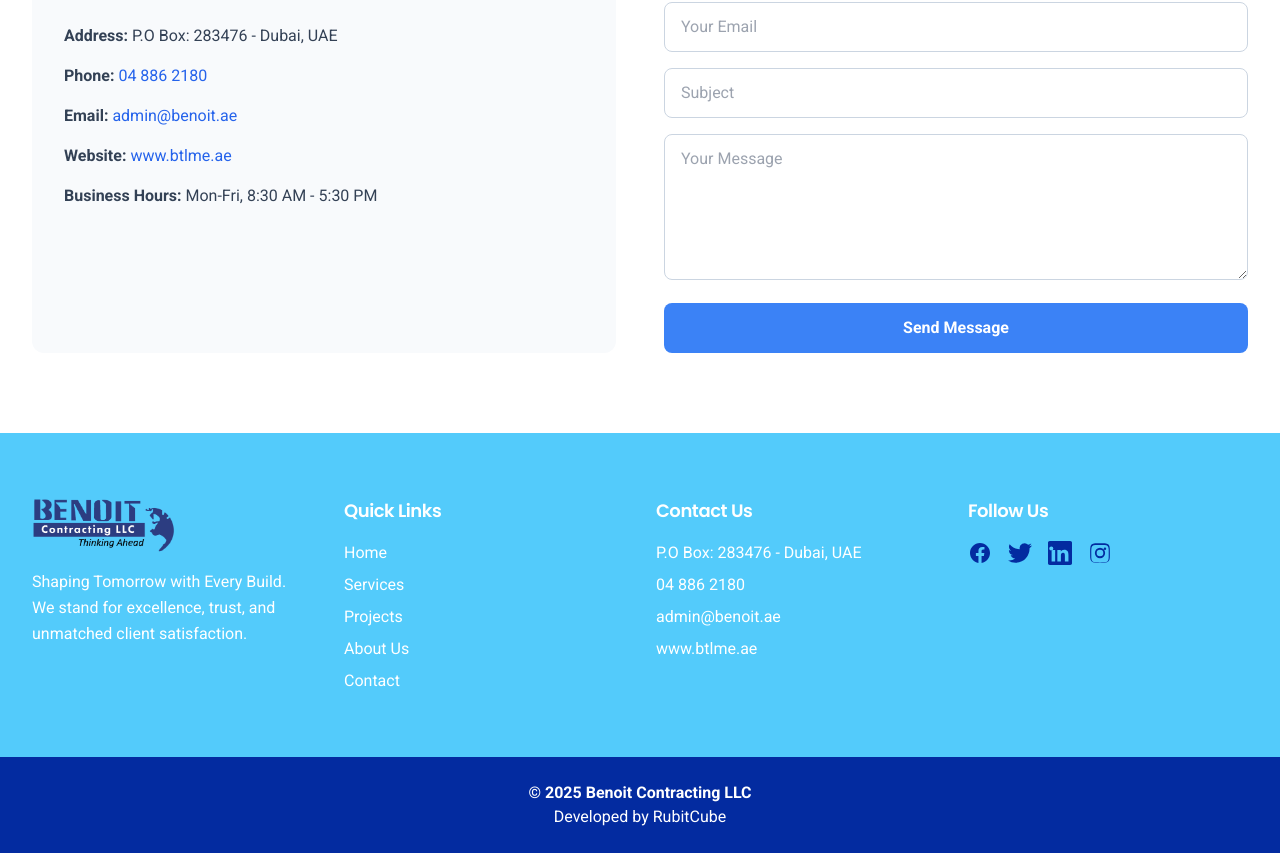
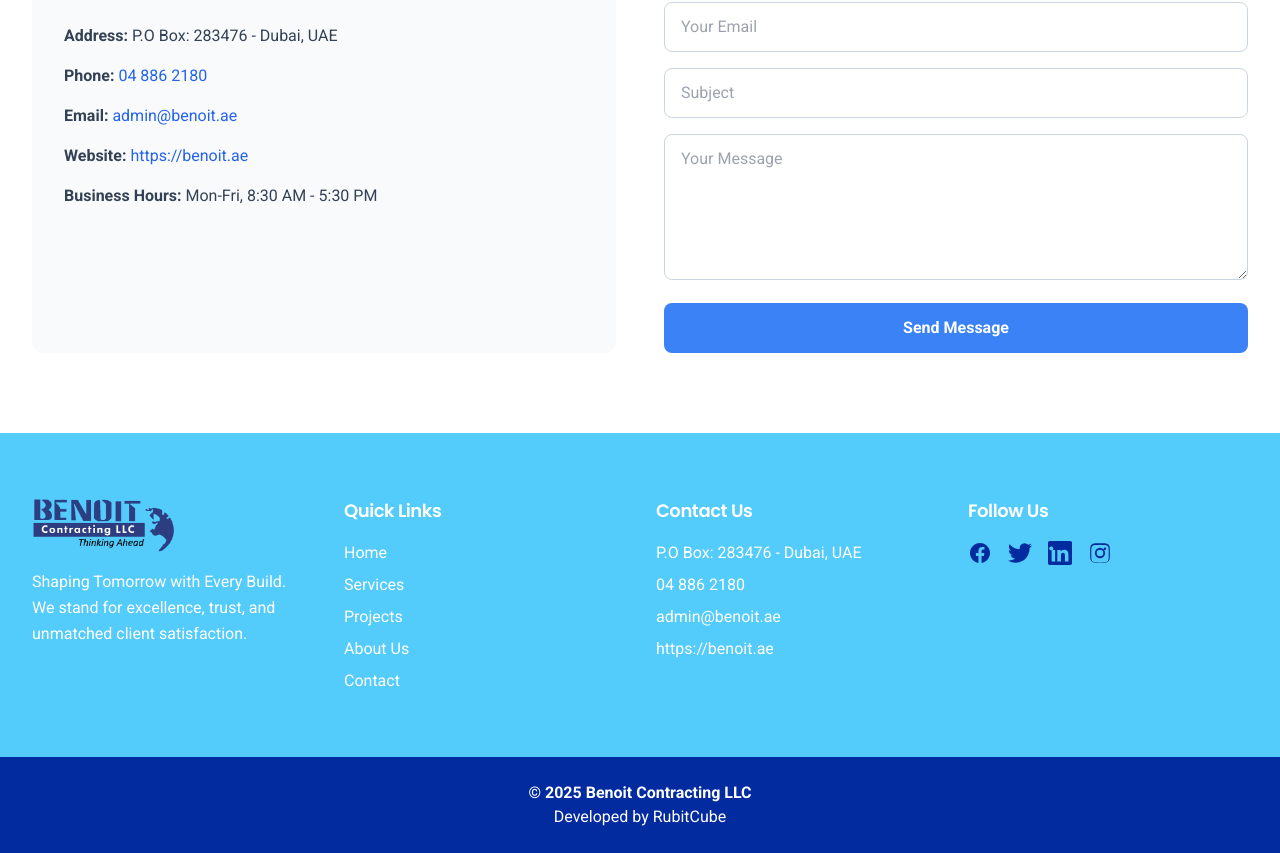
Before and after one commit to 120296Soumyaju/ConstructProp, a React (Vite) app: page / in a window 1280 px wide. Shown: the part 3048-3901 px from the top of the page. Built offline with nearby package versions, Linux system fonts and the light colour scheme.

Commit message:
Updated Website

```diff
--- a/content.ts
+++ b/content.ts
@@ -200,7 +200,7 @@
         emailLabel: 'Email:',
         email: 'admin@benoit.ae',
         websiteLabel: 'Website:',
-        website: 'www.btlme.ae',
+        website: 'https://benoit.ae',
         hoursLabel: 'Business Hours:',
         hours: 'Mon-Fri, 8:30 AM - 5:30 PM',
     },
```
